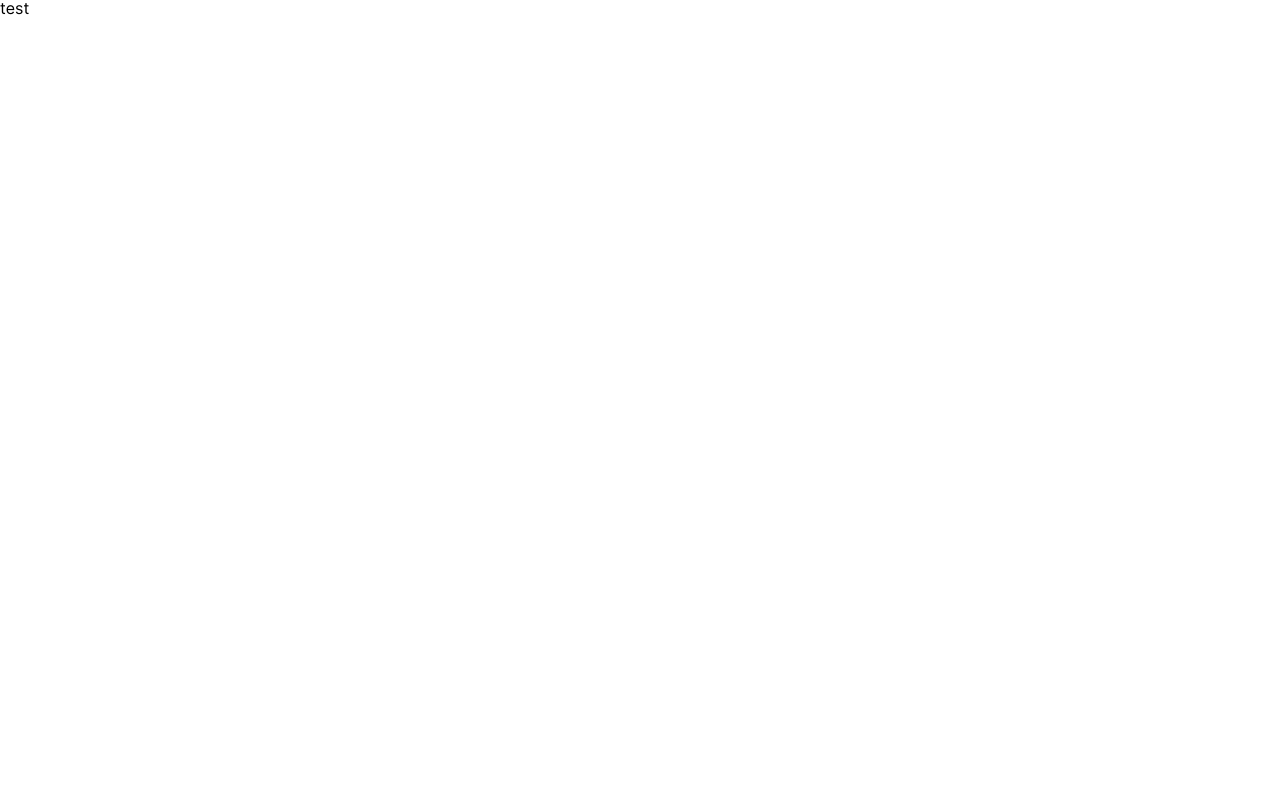
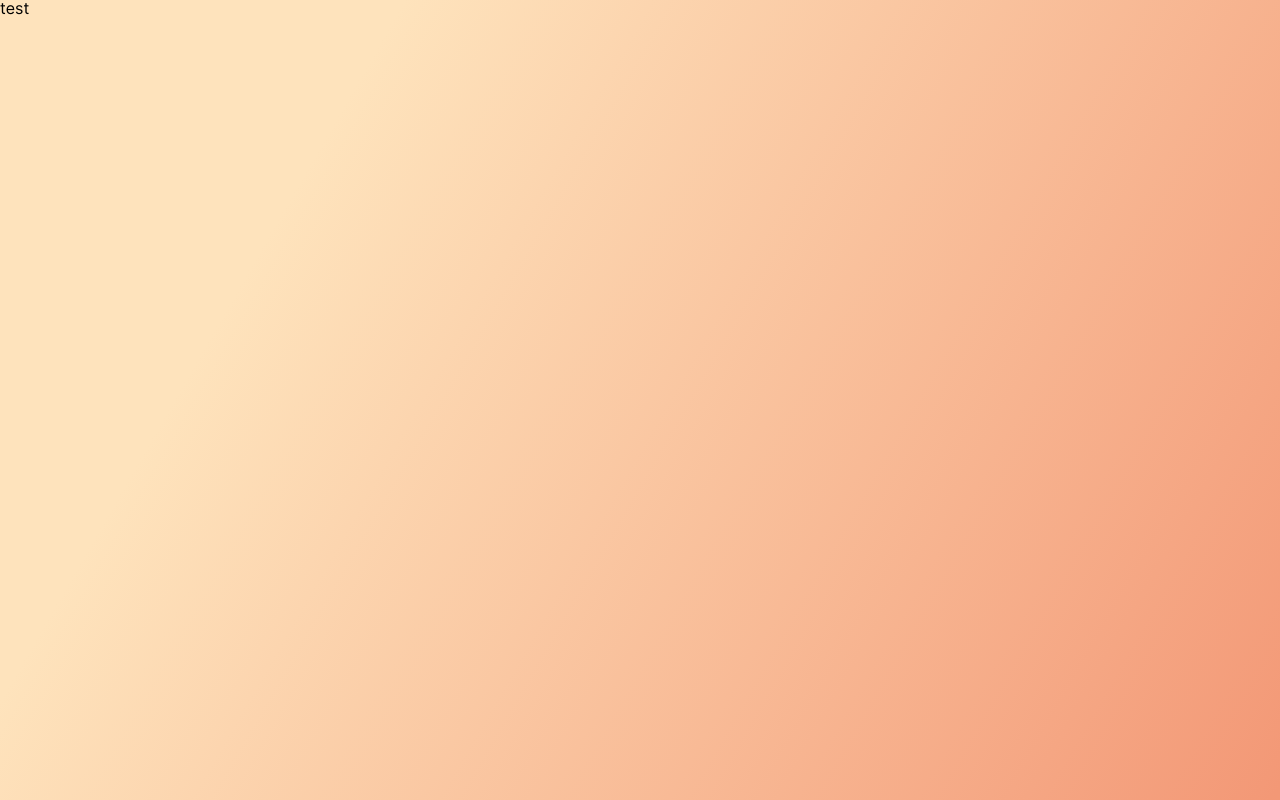
Before and after one commit to kxhcfk/vue-weather-app, a Vue app: page / in a window 1280 px wide. Built offline with nearby package versions, Linux system fonts and the light colour scheme.

Commit message:
style: radius, gradient vars

```diff
--- a/src/app/styles/base.css
+++ b/src/app/styles/base.css
@@ -4,9 +4,26 @@
     box-sizing: border-box;
 }
 
+html,
+body,
+#app,
+.app {
+    position: relative;
+}
+
 html {
     font-weight: 400;
     font-family: var(--font-main);
+}
+
+body::before {
+    content: '';
+    background: var(--gradient-main);
+    position: fixed;
+    top: 0;
+    left: 0;
+    width: 100%;
+    height: 100%;
 }
 
 .app {
--- a/src/app/styles/variables.css
+++ b/src/app/styles/variables.css
@@ -5,6 +5,21 @@
     --space-n: 16px;
     --space-m: 20px;
     --space-l: 24px;
+}
+
+:root {
+    --radius-xxs: 2px;
+    --radius-xs: 4px;
+    --radius-s: 6px;
+    --radius-n: 8px;
+    --radius-m: 10px;
+    --radius-l: 12px;
+    --radius-xl: 16px;
+    --radius-xxl: 20px;
+}
+
+:root {
+    --gradient-main: linear-gradient(120deg, #FEE3BC 23.22%, #F39876 99.52%);
 }
 
 :root {
```
